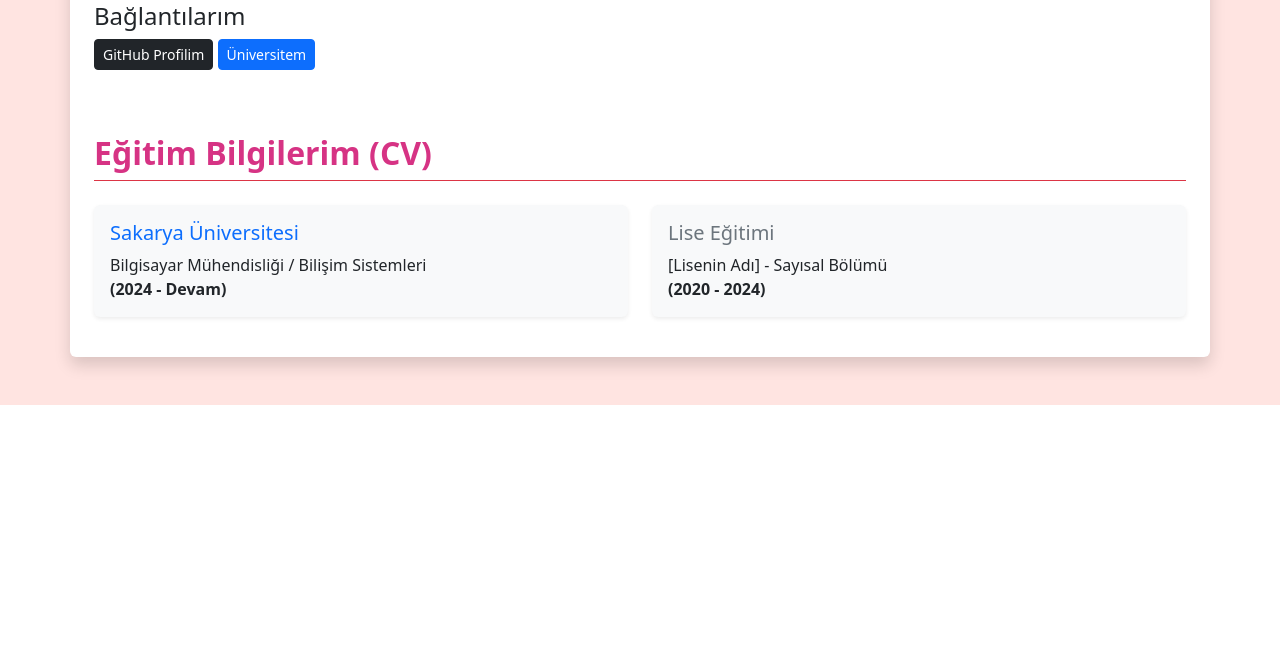
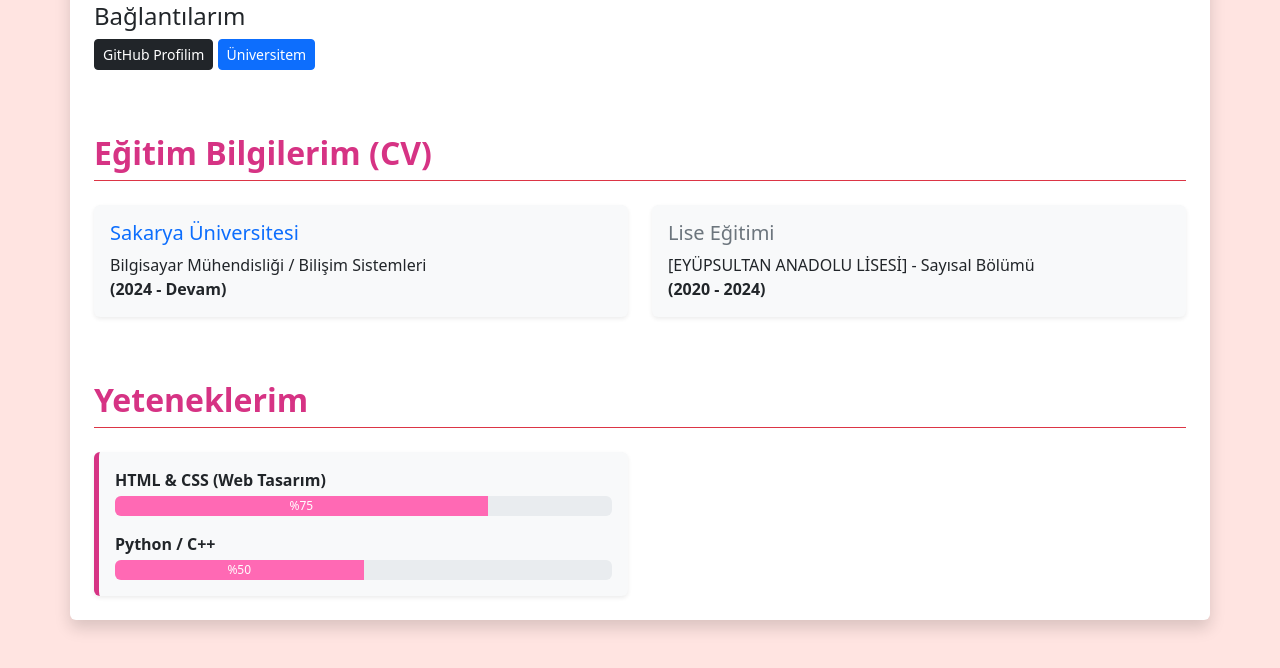
Before and after one commit to meliskarisik-art/webtekno-dev, a PHP site: the page made by proje ödevim.html in a window 1280 px wide. Shown: the part 415-1083 px from the top of the page. Before the commit the page ends 820 px from the top, so only its background shows below. Run offline with PHP 8.4, Linux system fonts and the light colour scheme; some libraries are stand-ins or nearby versions.

Commit message:
Yeteneklerimi ekledim ikinci yüklemem

```diff
--- a/proje ödevim.html
+++ b/proje ödevim.html
@@ -59,9 +59,27 @@
                     <div class="col-md-6 mb-3">
                         <div class="card border-0 bg-light p-3 h-100 shadow-sm">
                             <h5 class="text-secondary">Lise Eğitimi</h5>
-                            <p class="mb-0">[Lisenin Adı] - Sayısal Bölümü<br><strong>(2020 - 2024)</strong></p>
+                            <p class="mb-0">[EYÜPSULTAN ANADOLU LİSESİ] - Sayısal Bölümü<br><strong>(2020 - 2024)</strong></p>
+                        </div>
+                    </div><section class="mt-5">
+            <h2 class="ozgecmis-baslik border-bottom border-danger pb-2 mb-4">Yeteneklerim</h2>
+
+            <div class="row">
+                <div class="col-md-6">
+                    <div class="yetenek-kutu p-3 rounded shadow-sm">
+                        <p class="mb-1 fw-bold">HTML & CSS (Web Tasarım)</p>
+                        <div class="progress mb-3" style="height: 20px;">
+                            <div class="progress-bar bg-pembe" style="width: 75%">%75</div>
+                        </div>
+
+                        <p class="mb-1 fw-bold">Python / C++</p>
+                        <div class="progress" style="height: 20px;">
+                            <div class="progress-bar bg-pembe" style="width: 50%">%50</div>
                         </div>
                     </div>
+                </div>
+            </div>
+        </section>
                 </div>
             </article>
         </section>
--- a/style.css
+++ b/style.css
@@ -23,3 +23,12 @@ body {
     color: #d63384; /* Okunabilmesi için toz pembeden biraz daha koyu, tatlı bir pembe */
     font-weight: bold;
 }
+/* 6. YETENEKLER KUTUSU VE ÇUBUKLAR (2. GÜN) */
+.yetenek-kutu {
+    background-color: #f8f9fa; /* Çok uçuk gri bir arka plan */
+    border-left: 5px solid #d63384; /* Sol tarafına şık pembe bir çizgi */
+}
+
+.bg-pembe {
+    background-color: #ff69b4 !important; /* Çubukların içini pembe yapar */
+}
```
